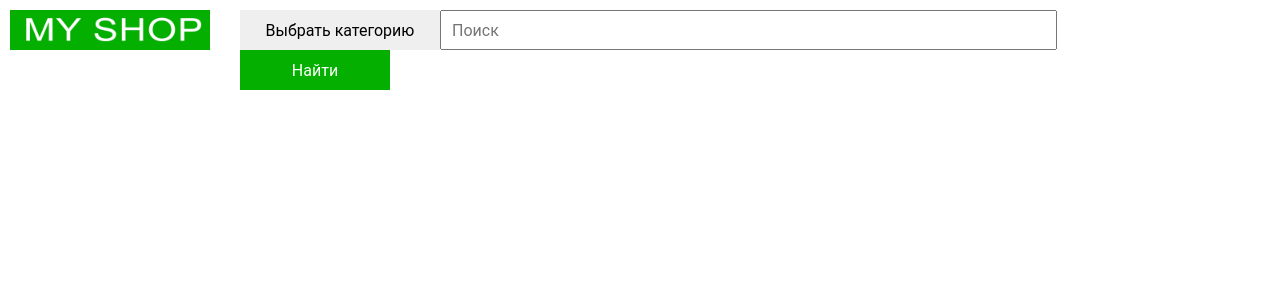
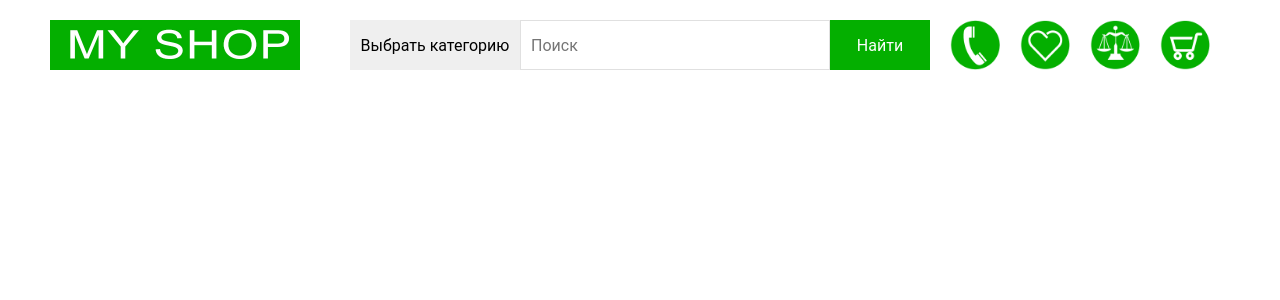
Before and after one commit to Derlados/InternetShop, a PHP site: page /Templates/Header/index.html in a window 1280 px wide. Shown: the top 300 px of the page. Run offline with PHP 8.4, Linux system fonts and the light colour scheme.

Commit message:
created first prototype of header

```diff
--- a/Templates/Header/header.css
+++ b/Templates/Header/header.css
@@ -11,27 +11,30 @@
 }
 
 div.header {
-    height: 40px;
+    display: flex;
+    height: 50px;
+    width: 100%;
 }
 
 div.logo {
     float: left;
     height: 100%;
-    width: 200px;
+    width: 300px;
 }
 
 div.search {
-    margin-left: 30px;
-    float: left;
+    display: flex;
+    justify-content: center;
     height: 100%;
-    width: 70%;
-    min-width: 500px;
+    width: 100%;
+    min-width: 200px;
+    margin-left: 50px;
 }
 
 div.buttons {
-    float: left;
+    float: right;
     height: 100%;
-    width: 15%;
+    min-width: 300px;
 }
 
 button.bt_select_category {
@@ -39,7 +42,7 @@ button.bt_select_category {
     border-radius: 0;
     border: none;
     height: 100%;
-    width: 200px;
+    min-width: 170px;
     outline: none;
 }
 
@@ -47,18 +50,26 @@ button.bt_search_action {
     float: left;
     border-radius: 0;
     height: 100%;
-    width: 150px;
     border: none;
     outline: none;
+    min-width: 100px;
     background-color: #04af00;
 }
 
 input.in_search_text {
     float: left;
     height: 100%;
-    width: 70%;
     margin: 0px;
+    width: 100%;
     padding-left: 10px;
     display: block;
     outline: none;
+    border: 1px solid rgb(224, 224, 224);
 }
+
+img.img_button {
+    float: left;
+    margin-left: 20px;
+    height: 100%;
+    width: auto;
+}
--- a/Templates/Header/index.html
+++ b/Templates/Header/index.html
@@ -3,10 +3,10 @@
     <head>
         <link rel="stylesheet" href="header.css">
     </head>
-    <body style="margin: 10px;">
+    <body style="margin-left: 50px; margin-right: 50px; margin-top: 20px;">
         <div class="header">
             <div class="logo">
-                <img src="../../Images/Site/logo.jpg" style="height: 100%; width: 100%;">
+                <img src="../../Images/Site/logo.jpg" style="height: 100%; width: auto;">
             </div>
             <div class="search">
                 <button class="bt_select_category">
@@ -17,7 +17,12 @@
                     <span style="color:white">Найти</span>
                 </button>
             </div>
-            <div class="buttons"></div>
+            <div class="buttons">
+                <img class="img_button" src="../../Images/Site/call.png">
+                <img class="img_button" src="../../Images/Site/favorite.png">
+                <img class="img_button" src="../../Images/Site/compare.png">
+                <img class="img_button" src="../../Images/Site/cart.png">
+            </div>
         </div>
     </body>
 </html>
```
Also changed, not shown: Images/Site/call.png (added), Images/Site/cart.png (added), Images/Site/compare.png (added), Images/Site/favorite.png (added).
